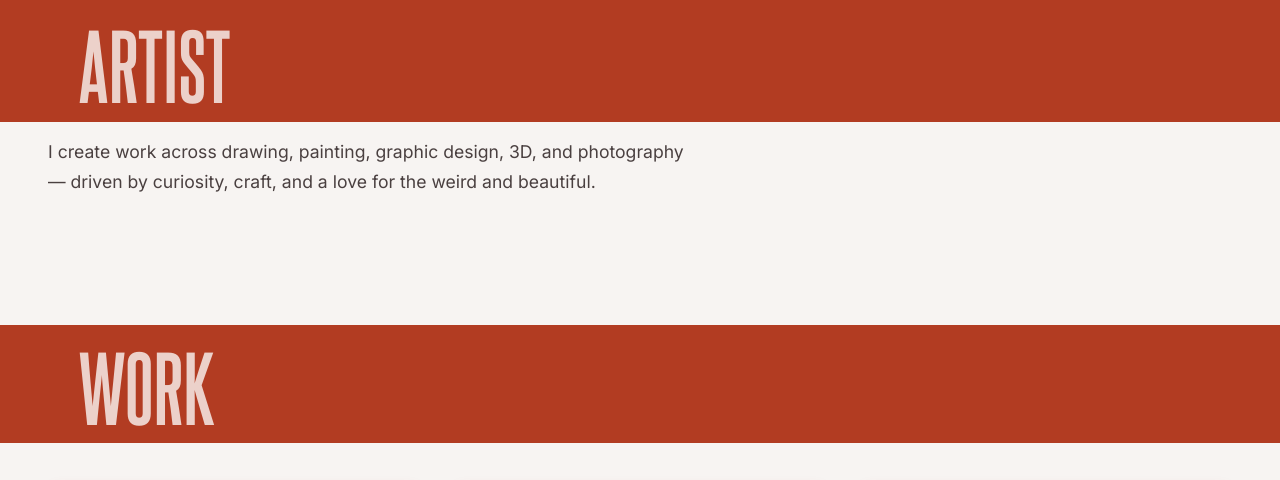
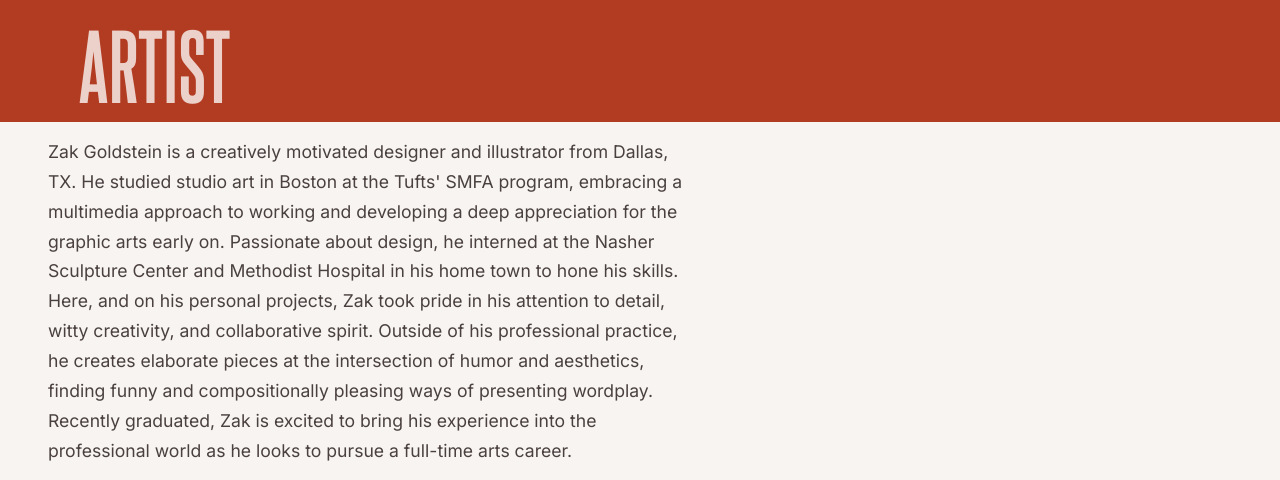
Before and after one commit to YairNaftali/zaks-portfolio, a website built with Vite: page index.html in a window 1280 px wide. Shown: the part 951-1431 px from the top of the page. Built offline with nearby package versions, Linux system fonts and the light colour scheme; grey boxes are pictures that could not be loaded.

Commit message:
Update ARTIST bio with full biography

```diff
--- a/index.html
+++ b/index.html
@@ -66,8 +66,16 @@
     <!-- About -->
     <section class="about-section" id="about">
       <h2>ARTIST</h2>
-      <p>I create work across drawing, painting, graphic design, 3D, and photography &mdash; driven by curiosity, craft,
-        and a love for the weird and beautiful.</p>
+      <p>Zak Goldstein is a creatively motivated designer and illustrator from Dallas, TX. He
+        studied studio art in Boston at the Tufts' SMFA program, embracing a multimedia
+        approach to working and developing a deep appreciation for the graphic arts early on.
+        Passionate about design, he interned at the Nasher Sculpture Center and Methodist
+        Hospital in his home town to hone his skills. Here, and on his personal projects, Zak took
+        pride in his attention to detail, witty creativity, and collaborative spirit. Outside of his
+        professional practice, he creates elaborate pieces at the intersection of humor and
+        aesthetics, finding funny and compositionally pleasing ways of presenting wordplay.
+        Recently graduated, Zak is excited to bring his experience into the professional world as
+        he looks to pursue a full-time arts career.</p>
     </section>
 
     <!-- Portfolio Gallery -->
```
